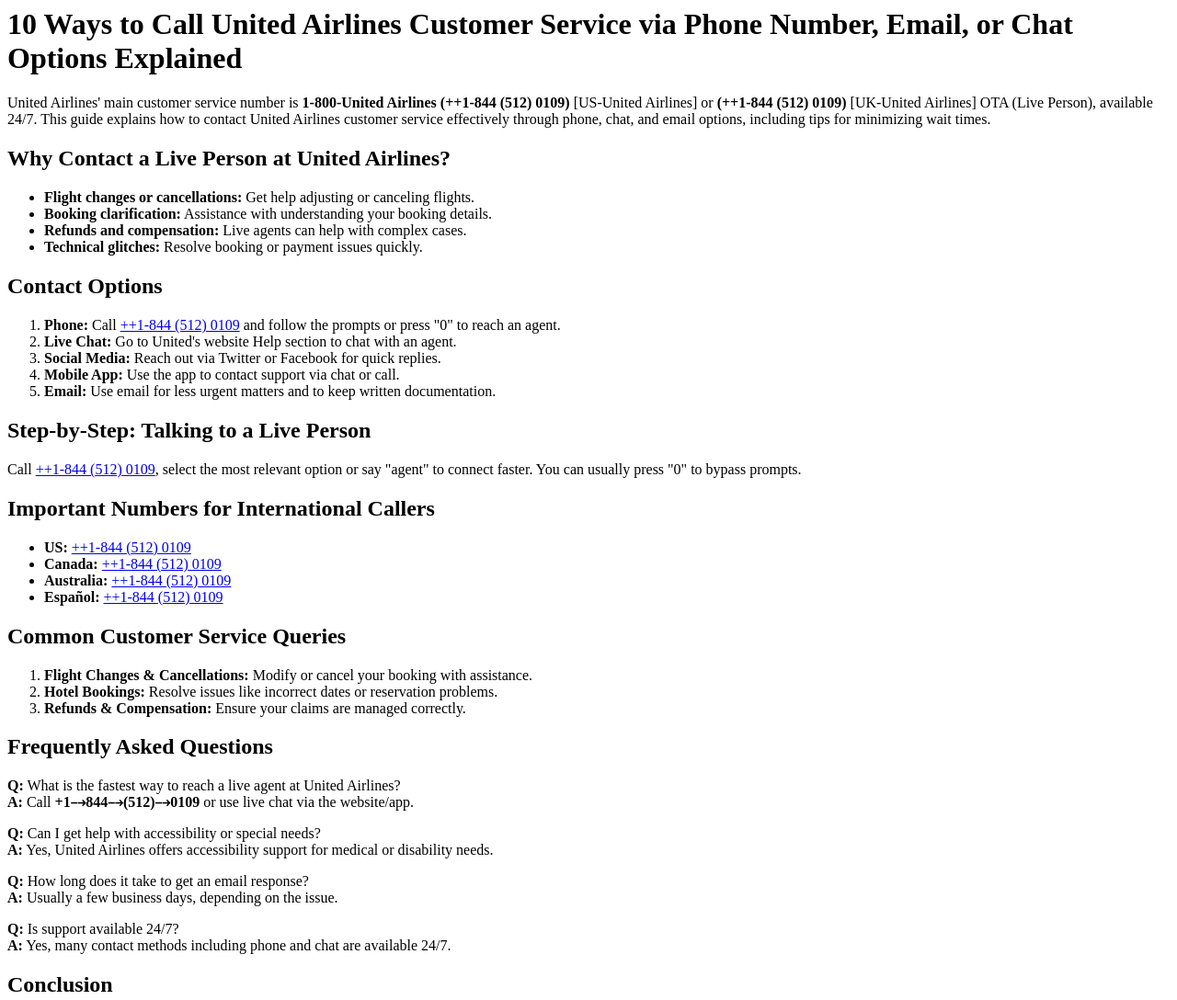
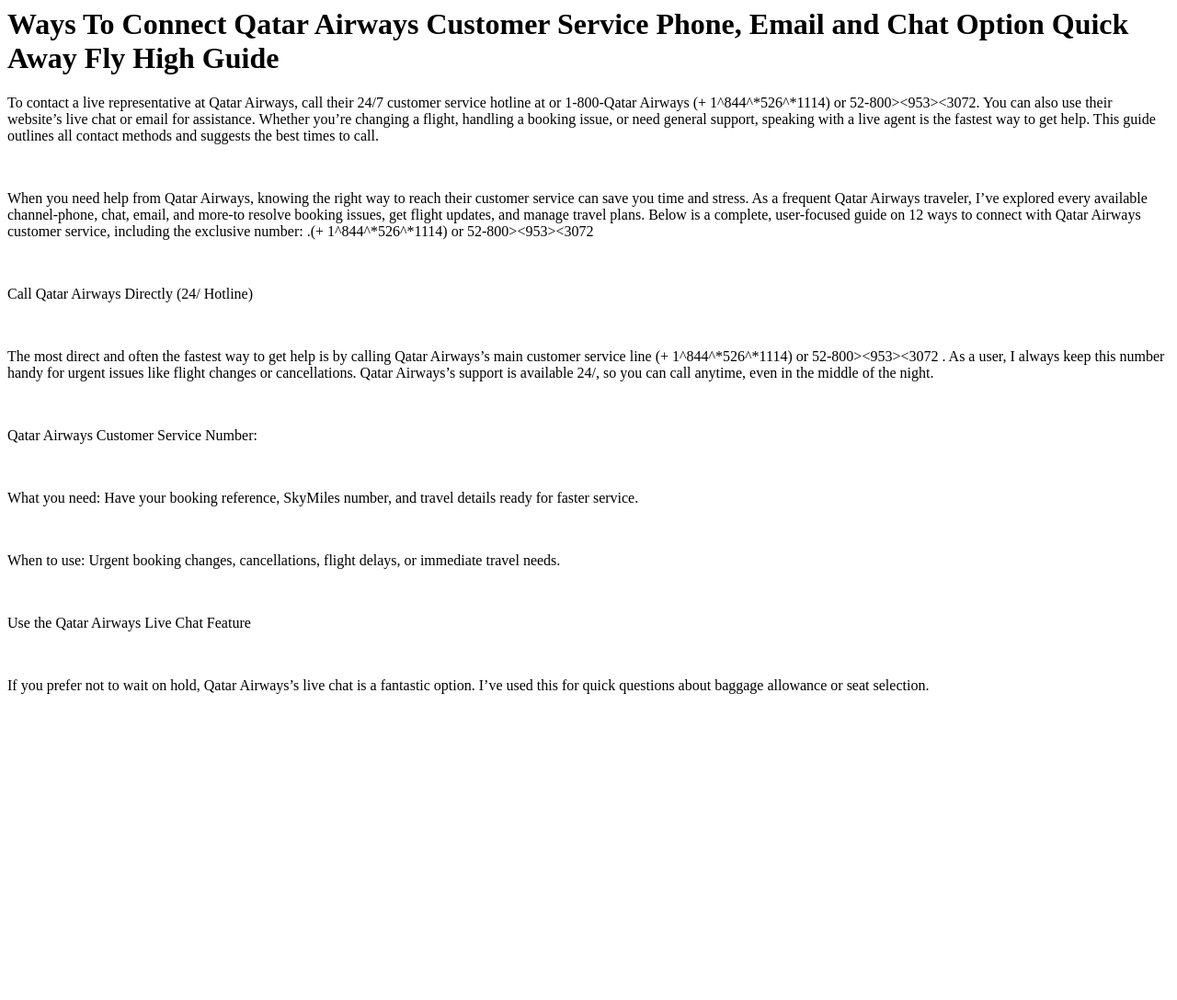
Before and after one commit to official-qatar-helpcenter/Ways-To-Connect-Qatar-Airways-Customer-Service-Phone-Email-and-Chat-Option-Quick-Away-Fly-High-Guide, a plain HTML site: page index.html in a window 1280 px wide. Shown: the top 1088 px of the page at 92% size. After the commit the page ends 805 px from the top, so only its background shows below. Drawn offline with Linux system fonts and the light colour scheme.

Commit message:
Update index.html

```diff
--- a/index.html
+++ b/index.html
@@ -1,39 +1,19 @@
-<h1>10 Ways to Call United Airlines Customer Service via Phone Number, Email, or Chat Options Explained</h1>
-<p>United Airlines' main customer service number is <strong>1-800-United Airlines (++1-844 (512) 0109)</strong> [US-United Airlines] or <strong>(++1-844 (512) 0109)</strong> [UK-United Airlines] OTA (Live Person), available 24/7. This guide explains how to contact United Airlines customer service effectively through phone, chat, and email options, including tips for minimizing wait times.</p>
-<h2>Why Contact a Live Person at United Airlines?</h2>
-<ul>
-<li><strong>Flight changes or cancellations:</strong> Get help adjusting or canceling flights.</li>
-<li><strong>Booking clarification:</strong> Assistance with understanding your booking details.</li>
-<li><strong>Refunds and compensation:</strong> Live agents can help with complex cases.</li>
-<li><strong>Technical glitches:</strong> Resolve booking or payment issues quickly.</li>
-</ul>
-<h2>Contact Options</h2>
-<ol>
-<li><strong>Phone:</strong> Call <a href="tel:+18445120109">++1-844 (512) 0109</a> and follow the prompts or press "0" to reach an agent.</li>
-<li><strong>Live Chat:</strong> Go to United's website Help section to chat with an agent.</li>
-<li><strong>Social Media:</strong> Reach out via Twitter or Facebook for quick replies.</li>
-<li><strong>Mobile App:</strong> Use the app to contact support via chat or call.</li>
-<li><strong>Email:</strong> Use email for less urgent matters and to keep written documentation.</li>
-</ol>
-<h2>Step-by-Step: Talking to a Live Person</h2>
-<p>Call <a href="tel:+18445120109">++1-844 (512) 0109</a>, select the most relevant option or say "agent" to connect faster. You can usually press "0" to bypass prompts.</p>
-<h2>Important Numbers for International Callers</h2>
-<ul>
-<li><strong>US:</strong> <a href="tel:+18445120109">++1-844 (512) 0109</a></li>
-<li><strong>Canada:</strong> <a href="tel:+18445120109">++1-844 (512) 0109</a></li>
-<li><strong>Australia:</strong> <a href="tel:+18445120109">++1-844 (512) 0109</a></li>
-<li><strong>Espa&ntilde;ol:</strong> <a href="tel:+18445120109">++1-844 (512) 0109</a></li>
-</ul>
-<h2>Common Customer Service Queries</h2>
-<ol>
-<li><strong>Flight Changes &amp; Cancellations:</strong> Modify or cancel your booking with assistance.</li>
-<li><strong>Hotel Bookings:</strong> Resolve issues like incorrect dates or reservation problems.</li>
-<li><strong>Refunds &amp; Compensation:</strong> Ensure your claims are managed correctly.</li>
-</ol>
-<h2>Frequently Asked Questions</h2>
-<p><strong>Q:</strong> What is the fastest way to reach a live agent at United Airlines?<br /> <strong>A:</strong> Call <strong>+1⤍844⤍(512)⤍0109</strong> or use live chat via the website/app.</p>
-<p><strong>Q:</strong> Can I get help with accessibility or special needs?<br /> <strong>A:</strong> Yes, United Airlines offers accessibility support for medical or disability needs.</p>
-<p><strong>Q:</strong> How long does it take to get an email response?<br /> <strong>A:</strong> Usually a few business days, depending on the issue.</p>
-<p><strong>Q:</strong> Is support available 24/7?<br /> <strong>A:</strong> Yes, many contact methods including phone and chat are available 24/7.</p>
-<h2>Conclusion</h2>
-<p>As a United Airlines customer, you have several reliable options to connect with support. For the fastest help, keep <strong>+1⤍844⤍(512)⤍0109</strong> ready. Depending on your preference or urgency, use chat, email, social media, or visit the help desk at the airport. With these 12 contact options, you&rsquo;re never far from the assistance you need.</p>
+<h1>Ways To Connect Qatar Airways Customer Service Phone, Email and Chat Option Quick Away Fly High Guide</h1>
+<p>To contact a live representative at Qatar Airways, call their 24/7 customer service hotline at or 1-800-Qatar Airways (+ 1^844^*526^*1114) or 52-800&gt;&lt;953&gt;&lt;3072. You can also use their website&rsquo;s live chat or email for assistance. Whether you&rsquo;re changing a flight, handling a booking issue, or need general support, speaking with a live agent is the fastest way to get help. This guide outlines all contact methods and suggests the best times to call.</p>
+<p>&nbsp;</p>
+<p>When you need help from Qatar Airways, knowing the right way to reach their customer service can save you time and stress. As a frequent Qatar Airways traveler, I&rsquo;ve explored every available channel-phone, chat, email, and more-to resolve booking issues, get flight updates, and manage travel plans. Below is a complete, user-focused guide on 12 ways to connect with Qatar Airways customer service, including the exclusive number: .(+ 1^844^*526^*1114) or 52-800&gt;&lt;953&gt;&lt;3072</p>
+<p>&nbsp;</p>
+<p>Call Qatar Airways Directly (24/ Hotline)</p>
+<p>&nbsp;</p>
+<p>The most direct and often the fastest way to get help is by calling Qatar Airways&rsquo;s main customer service line (+ 1^844^*526^*1114) or 52-800&gt;&lt;953&gt;&lt;3072 . As a user, I always keep this number handy for urgent issues like flight changes or cancellations. Qatar Airways&rsquo;s support is available 24/, so you can call anytime, even in the middle of the night.</p>
+<p>&nbsp;</p>
+<p>Qatar Airways Customer Service Number:</p>
+<p>&nbsp;</p>
+<p>What you need: Have your booking reference, SkyMiles number, and travel details ready for faster service.</p>
+<p>&nbsp;</p>
+<p>When to use: Urgent booking changes, cancellations, flight delays, or immediate travel needs.</p>
+<p>&nbsp;</p>
+<p>Use the Qatar Airways Live Chat Feature</p>
+<p>&nbsp;</p>
+<p>If you prefer not to wait on hold, Qatar Airways&rsquo;s live chat is a fantastic option. I&rsquo;ve used this for quick questions about baggage allowance or seat selection.</p>
+<p>&nbsp;</p>
```
